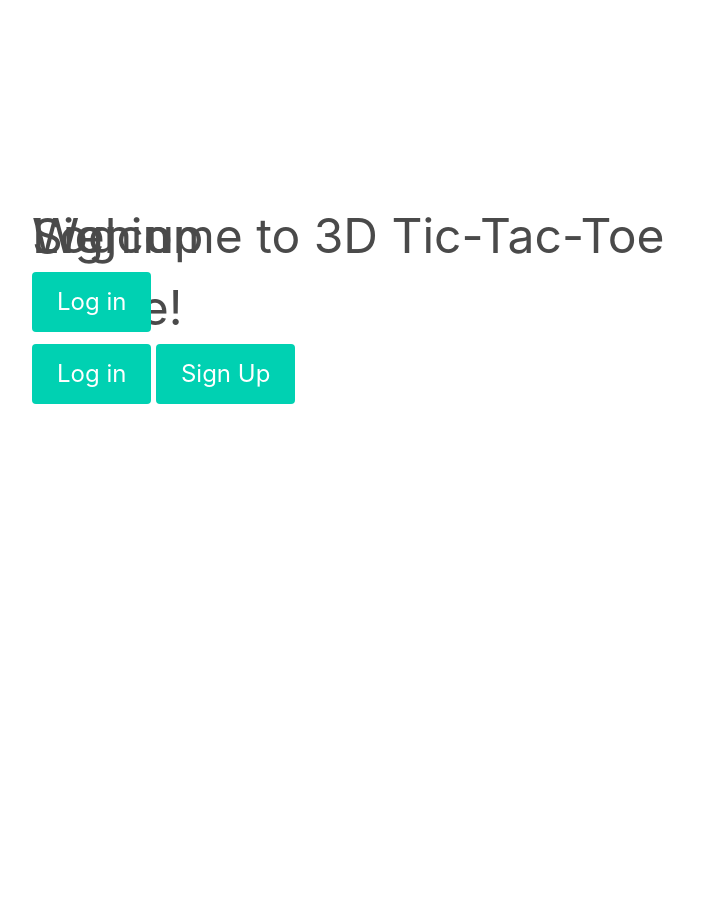
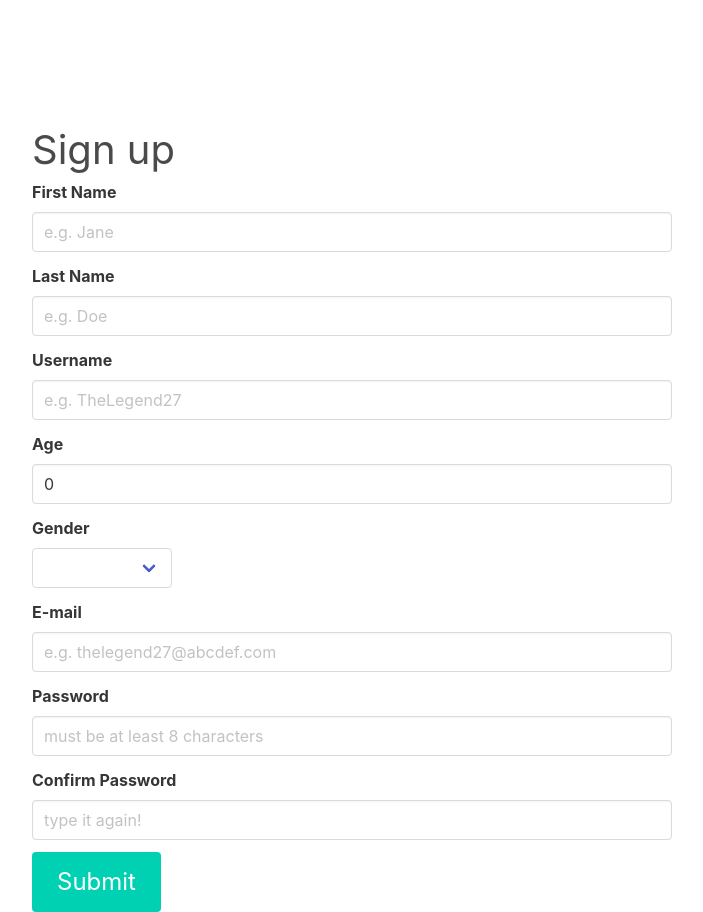
Before and after one commit to aPruner/CMPT218Assn4, a website: page public/index.html in a window 1280 px wide. Shown: the whole page, without its empty margins (288-991 px from the left). Before the commit the page ends 800 px from the top, so only its background shows below. Drawn offline with nearby package versions, Linux system fonts and the light colour scheme.

Commit message:
created sign up and login forms that update application state

```diff
--- a/public/index.html
+++ b/public/index.html
@@ -14,7 +14,7 @@
     <div>
       <div class="container page-container">
         <h1 class="is-size-1">Welcome to 3D Tic-Tac-Toe online!</h1>
-        <a class="button is-primary is-large">Log in</a>
+        <a v-on:click="" class="button is-primary is-large">Log in</a>
         <a class="button is-primary is-large">Sign Up</a>
       </div>
     </div>
@@ -23,7 +23,19 @@
   <section v-else-if="page === 'login'">
     <div>
       <div class="container page-container">
-        <h1 class="is-size-1">Log in</h1>
+        <h1 class="is-size-2">Log in</h1>
+        <div class="field">
+          <label class="label">Username</label>
+          <div class="control">
+            <input class="input" type="text" placeholder="e.g. TheLegend27">
+          </div>
+        </div>
+        <div class="field">
+          <label class="label">Password</label>
+          <div class="control">
+            <input class="input" type="password">
+          </div>
+        </div>
         <a class="button is-primary is-large">Log in</a>
       </div>
     </div>
@@ -32,10 +44,66 @@
   <section v-else-if="page === 'signup'">
     <div>
       <div class="container page-container">
-        <h1 class="is-size-1">Sign up</h1>
+        <h1 class="is-size-2">Sign up</h1>
+        <div class="field">
+          <label class="label">First Name</label>
+          <div class="control">
+            <input class="input" type="text" placeholder="e.g. Jane" v-model="signUpInfo.firstName">
+          </div>
+        </div>
+        <div class="field">
+          <label class="label">Last Name</label>
+          <div class="control">
+            <input class="input" type="text" placeholder="e.g. Doe" v-model="signUpInfo.lastName">
+          </div>
+        </div>
+        <div class="field">
+          <label class="label">Username</label>
+          <div class="control">
+            <input class="input" type="text" placeholder="e.g. TheLegend27" v-model="signUpInfo.username">
+          </div>
+        </div>
+        <div class="field">
+          <label class="label">Age</label>
+          <div class="control">
+            <input class="input" type="number" placeholder="e.g. 19" v-model="signUpInfo.age">
+          </div>
+        </div>
+        <div class="field">
+          <label class="label">Gender</label>
+          <div class="control">
+            <div class="select">
+              <select v-model="signUpInfo.gender">
+                <option>Male</option>
+                <option>Female</option>
+                <option>Non-Binary</option>
+              </select>
+            </div>
+          </div>
+        </div>
+        <div class="field">
+          <label class="label">E-mail</label>
+          <div class="control">
+            <input class="input" type="text" placeholder="e.g. thelegend27@abcdef.com" v-model="signUpInfo.email">
+          </div>
+        </div>
+        <div class="field">
+          <label class="label">Password</label>
+          <div class="control">
+            <input class="input" type="password" placeholder="must be at least 8 characters" v-model="signUpInfo.password">
+          </div>
+        </div>
+        <div class="field">
+          <label class="label">Confirm Password</label>
+          <div class="control">
+            <input class="input" type="password" placeholder="type it again!" v-model="signUpInfo.passwordConfirm">
+          </div>
+        </div>
+        <a class="button is-primary is-large">Submit</a>
       </div>
     </div>
   </section>
 </div>
+<script src="script.js"></script>
 </body>
 </html>
--- a/public/script.js
+++ b/public/script.js
@@ -7,12 +7,19 @@ var app = new Vue({
       password: ''
     },
     signUpInfo: {
+      firstName: '',
+      lastName: '',
+      age: 0,
+      email: '',
+      gender: '',
       username: '',
-      password: ''
+      password: '',
+      passwordConfirm: ''
     },
-    page: 'landing'
+    page: 'signup'
   },
   methods: {
     // methods here
+
   }
 });
--- a/public/styles.css
+++ b/public/styles.css
@@ -6,5 +6,5 @@ div .page-container {
   bottom: 0;
   left: 0;
   width: 50%;
-  height: 50%;
+  height: 70%;
 }
```
